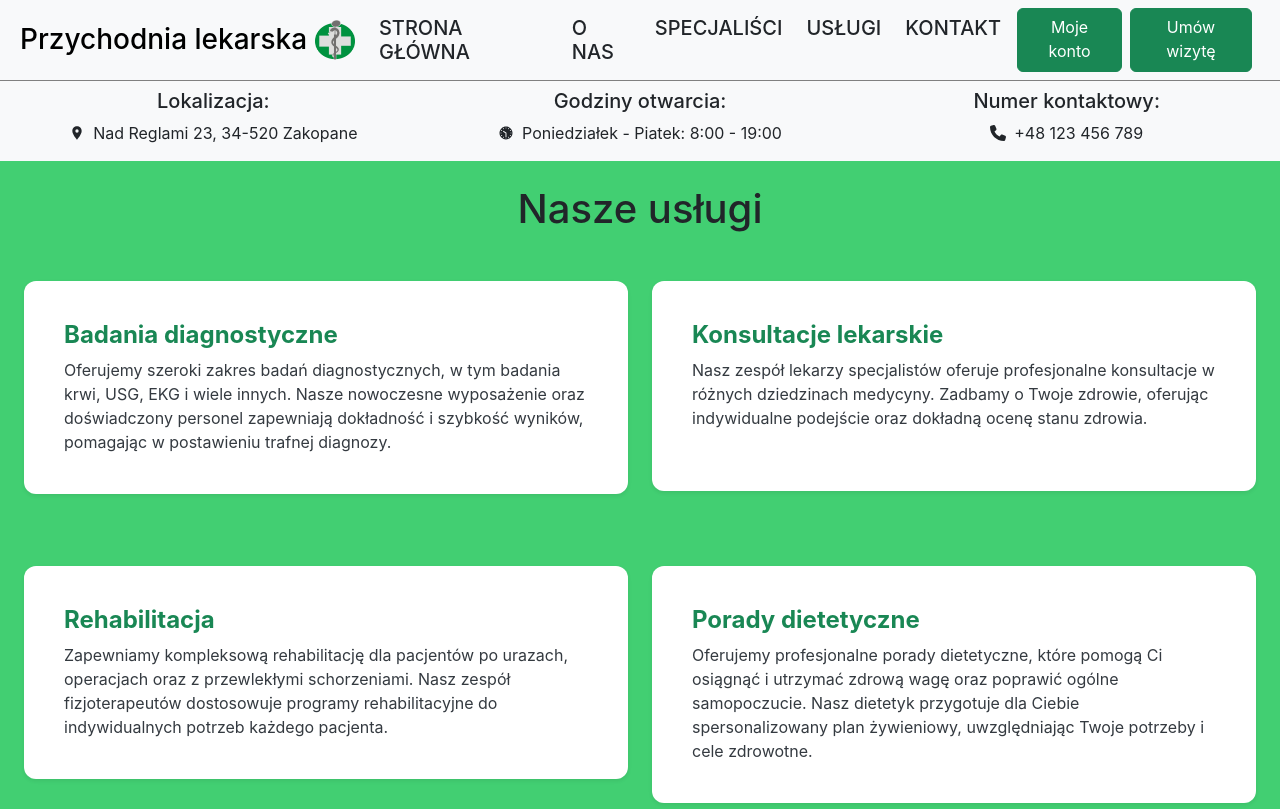
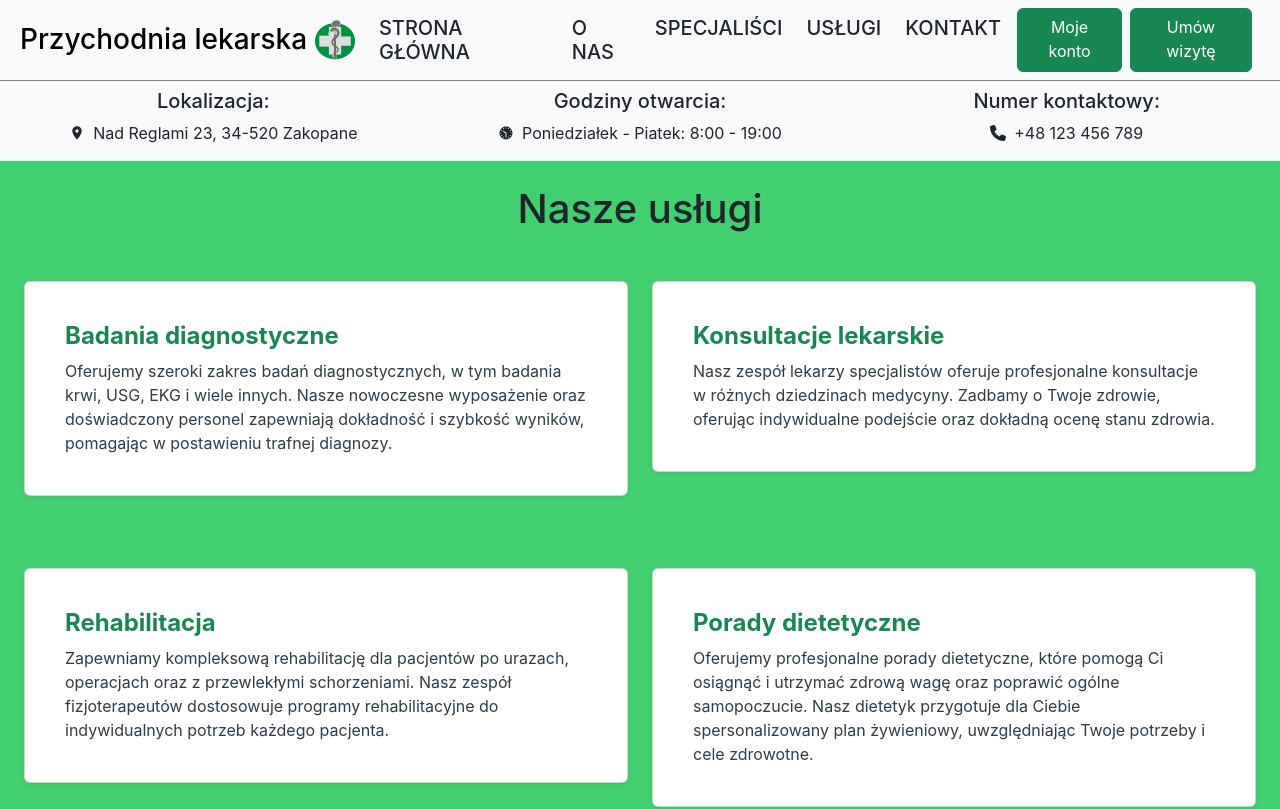
Before and after one commit to itamm15/react-clinic, a React (Create React App) app: page /services in a window 1280 px wide. Shown: the top 809 px of the page. Built offline with nearby package versions, Linux system fonts and the light colour scheme.

Commit message:
chore: make global styles inclusive

```diff
--- a/src/components/ClinicDescriptionCard/ClinicDescriptionCard.css
+++ b/src/components/ClinicDescriptionCard/ClinicDescriptionCard.css
@@ -6,7 +6,7 @@
   padding: 30px;
 }
 
-.przychodnia-desc .card {
+.przychodnia-desc > .card {
   flex: 1;
   display: flex;
   flex-direction: column;
--- a/src/components/ServicePage/ServicePage.css
+++ b/src/components/ServicePage/ServicePage.css
@@ -2,14 +2,14 @@
   background-color: #42cf72;
 }
 
-.service-page .card {
+.service-page > .card {
   border: none;
   border-radius: 0.75rem;
   min-height: 210px;
   transition: transform 0.3s ease;
 }
 
-.card:hover {
+.service-page > .card:hover {
   transform: scale(1.05);
 }
 
```
